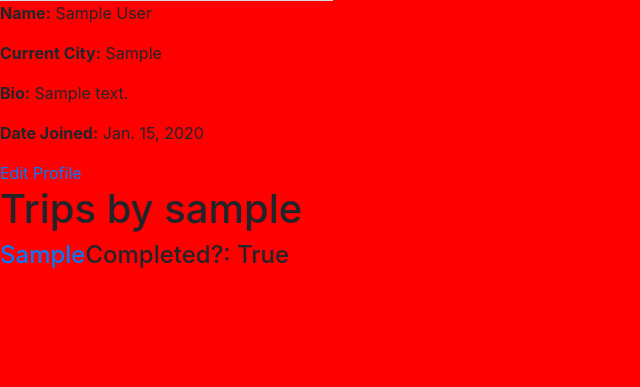
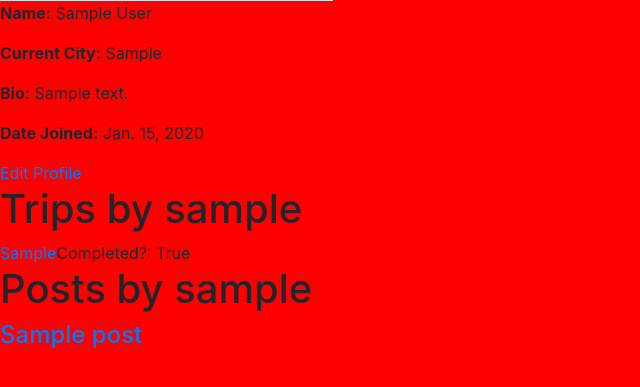
Before and after one commit to natalie-poulson/final_project, a Django app: page /profile in a window 1280 px wide. Shown: the part 319-706 px from the top of the page, without its empty margins (0-640 px from the left). Run offline with Django 3.2, Linux system fonts and the light colour scheme; a user stored in the database is signed in; tables that the repository leaves empty hold one stand-in row (values such as "Sample post"); grey boxes marked "Sample" are stand-in pictures; some libraries are stand-ins or nearby versions.

Commit message:
show trips and posts on profile page, made trip detial page, made post detail page

```diff
--- a/final_app/models.py
+++ b/final_app/models.py
@@ -28,10 +28,11 @@ class Trip (models.Model):
 
 class Post(models.Model):
     user = models.ForeignKey(User, on_delete = models.CASCADE, related_name='posts')
+    trip = models.ForeignKey(Trip, on_delete = models.CASCADE, related_name='trip_posts')
     title = models.CharField(max_length=200)
     image = models.ImageField(blank=True, null=True,  upload_to='post_pictures/%Y/%m')
     caption = models.CharField(blank=True, max_length=200)
-    body = models.TextField()
+    body = models.TextField(blank=True)
     created_at = models.DateField(auto_now_add =True)
 
     def __str__ (self):
--- a/final_app/templates/final_app/profile.html
+++ b/final_app/templates/final_app/profile.html
@@ -12,7 +12,20 @@
 
     <h1> Trips by {{user.username}} </h1>
         {% for trip in trips %}
-        <h4><a href={% url 'final_app:trip_detail' pk=trip.id %} >{{trip.trail}}</a><span>Completed?: {{trip.completed}}</span></h4>
+        <h4></h4><a href={% url 'final_app:trip_detail' pk=trip.id %} >{{trip.trail}}</a><span>Completed?: {{trip.completed}}</span></h4>
         {% endfor %}
 
+
+    <h1> Posts by {{user.username}} </h1>
+    {% for trip in trips %}
+            {% for trip_post in trip.trip_posts.all %}
+            <a href={% url 'final_app:post_detail' pk=trip_post.id %} >
+                <h4>{{trip_post.title}}</h4>
+            </a>
+            {% endfor %}
+    {% endfor %}
+
+
+
+
 {% endblock %}
--- a/final_app/templates/final_app/trip_detail.html
+++ b/final_app/templates/final_app/trip_detail.html
@@ -5,4 +5,10 @@
     <p><strong>Permit:</strong> {{ trip.permit }}</p>
     <p><strong>User:</strong> {{ trip.user }}</p>
     <p><strong>Completed:</strong> {{ trip.completed }}</p>
+<!--
+    {% for trip_post in trip.trip_posts.all %}
+        <h1>post title</h1>
+        <p>{{trip_post.title}}</p>
+    {% endfor %}     -->
+
 {% endblock %}
--- a/final_app/urls.py
+++ b/final_app/urls.py
@@ -11,5 +11,5 @@ urlpatterns = [
     path('profile', views.profile_view, name="profile"),
 
     path('trips/<int:pk>', views.trip_detail, name="trip_detail"),
-
+    path('posts/<int:pk>', views.post_detail, name="post_detail"),
 ]
--- a/final_app/views.py
+++ b/final_app/views.py
@@ -4,7 +4,7 @@ from django.contrib.auth.decorators import login_required
 from django.http import HttpResponse
 from . import forms
 from django.conf import settings
-from .models import User, UserProfileInfo, Trip
+from .models import User, UserProfileInfo, Trip, Post
 from django.contrib.auth.forms import UserCreationForm, AuthenticationForm
 
 
@@ -59,3 +59,8 @@ def profile_edit(request):
 def trip_detail(request, pk):
     trip = Trip.objects.get(id=pk)
     return render(request, 'final_app/trip_detail.html', {'trip': trip})
+
+
+def post_detail(request, pk):
+    post = Post.objects.get(id=pk)
+    return render(request, 'final_app/post_detail.html', {'post': post})
```
Also changed, not shown: final_app/templates/final_app/post_detail.html (added, +11 -0 lines), final_app/migrations/0001_initial.py, final_app/migrations/0002_auto_20181012_0104.py (deleted), final_app/migrations/0003_auto_20181012_0106.py (deleted), final_app/migrations/0004_auto_20181012_0207.py (deleted), final_app/migrations/0005_auto_20181012_0209.py (deleted), final_app/migrations/0006_auto_20181012_2052.py (deleted).
